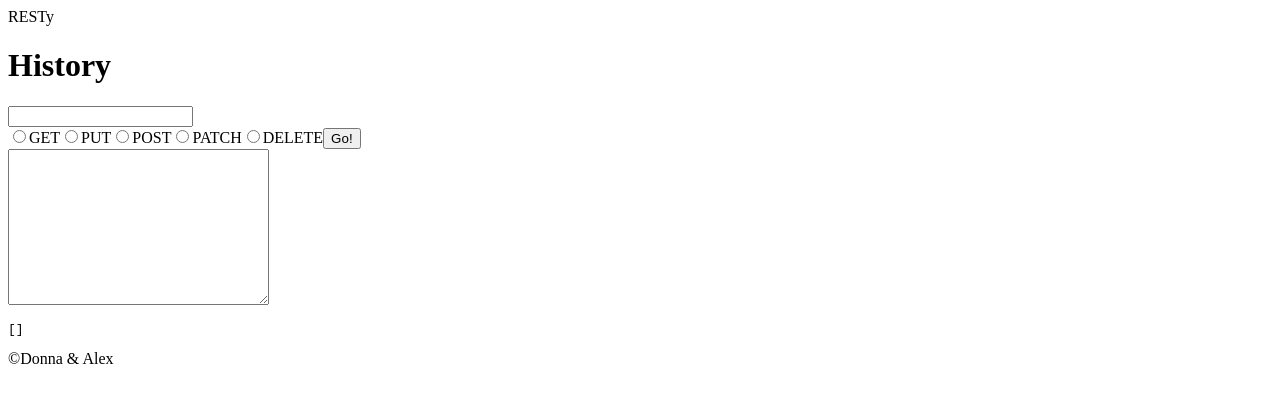
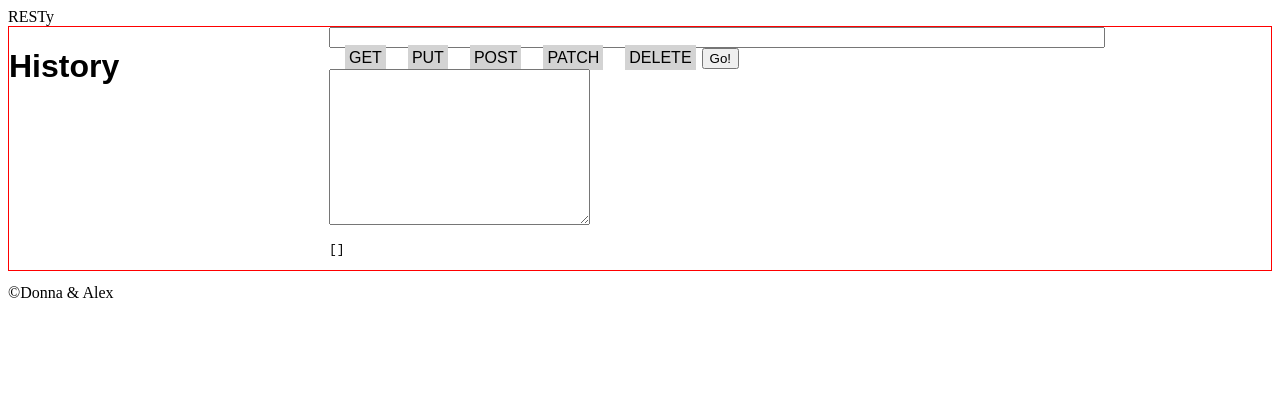
Before and after one commit to alexspencer-401-advanced-javascript/RESTy-react-lab, a React app: page / in a window 1280 px wide. Shown: the top 402 px of the page. Built offline with nearby package versions, Linux system fonts and the light colour scheme.

Commit message:
started css

```diff
--- /dev/null
+++ b/src/components/Form.css
@@ -0,0 +1,31 @@
+.Form {
+  border: 1px solid red;
+  display: flex;
+  flex-direction: row;
+  flex-wrap: wrap;
+  input[type="radio" ] {
+    display: none;
+  }
+  label {
+    margin-right: 6px;
+    margin-left: 1em;
+    background-color: lightgray;
+    cursor: pointer;
+    padding: 4px;
+    color: #000;
+  }
+  font-family: Arial, Helvetica, sans-serif;
+}
+
+.history {
+  width: 25vw;
+}
+
+.urlInput {
+  width: 60vw;
+}
+
+.radio {
+  border: 1px solid blue;
+  margin: 10px;
+}
--- a/src/components/Form.js
+++ b/src/components/Form.js
@@ -2,6 +2,7 @@ import React, { Component } from 'react';
 import apiCall from '../services/api-call';
 import Results from './Results';
 import History from './History';
+import styles from './Form.css';
 
 export default class Form extends Component {
 
@@ -30,22 +31,33 @@ export default class Form extends Component {
   render() {
     return (
 
-      <div>
-        <History history={this.state.history} />
+      <div className={styles.Form}>
+        <div className={styles.history}>
+          <History history={this.state.history} />
+        </div>
         <form onSubmit={this.handleSubmit}>
-          <input type="text" name="url" value={this.state.url} onChange={this.handleChange} />
+          <input className={styles.urlInput} type="text" name="url" value={this.state.url} onChange={this.handleChange} />
           <div>
-            <input type="radio" name="method" value="GET" onChange={this.handleChange} />GET
-            <input type="radio" name="method" value="PUT" onChange={this.handleChange} />PUT
-            <input type="radio" name="method" value="POST" onChange={this.handleChange} />POST
-            <input type="radio" name="method" value="PATCH" onChange={this.handleChange} />PATCH
-            <input type="radio" name="method" value="DELETE" onChange={this.handleChange} />DELETE
+            <label>
+              <input className={styles.radio} type="radio" name="method" value="GET" onChange={this.handleChange} />GET
+            </label>
+            <label>
+              <input className={styles.radio} type="radio" name="method" value="PUT" onChange={this.handleChange} />PUT
+            </label>
+            <label>
+              <input className={styles.radio} type="radio" name="method" value="POST" onChange={this.handleChange} />POST
+            </label>
+            <label>
+              <input className={styles.radio} type="radio" name="method" value="PATCH" onChange={this.handleChange} />PATCH
+            </label>
+            <label>
+              <input className={styles.radio} type="radio" name="method" value="DELETE" onChange={this.handleChange} />DELETE
+            </label>
             <button>Go!</button>
           </div>
           <textarea name="jsonInput" value={this.state.jsonInput} onChange={this.handleChange} cols="30" rows="10"></textarea>
-          {/* <input type="text" value={this.state.textArea.value} onChange={this.handleChange} /> */}
+          <Results results={this.state.apiData} />
         </form>
-        <Results results={this.state.apiData} />
       </div>
 
     );
--- a/webpack.config.js
+++ b/webpack.config.js
@@ -30,7 +30,6 @@ module.exports = {
         use: [
           {
             loader: 'style-loader',
-            options: { sourceMap: true }
           },
           {
             loader: 'css-loader',
```
Also changed, not shown: 1 other file (tests, documents, lock files or other folders).
